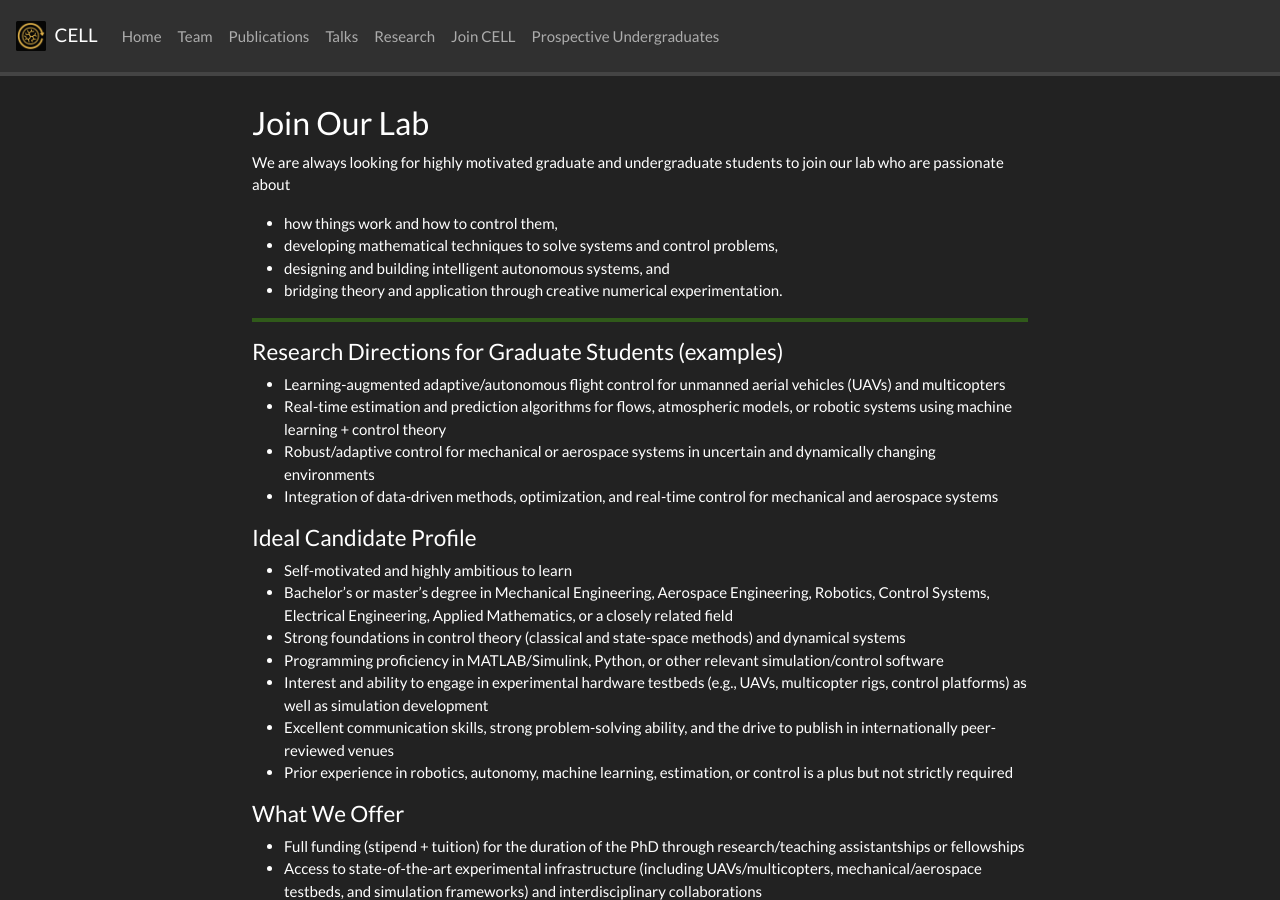
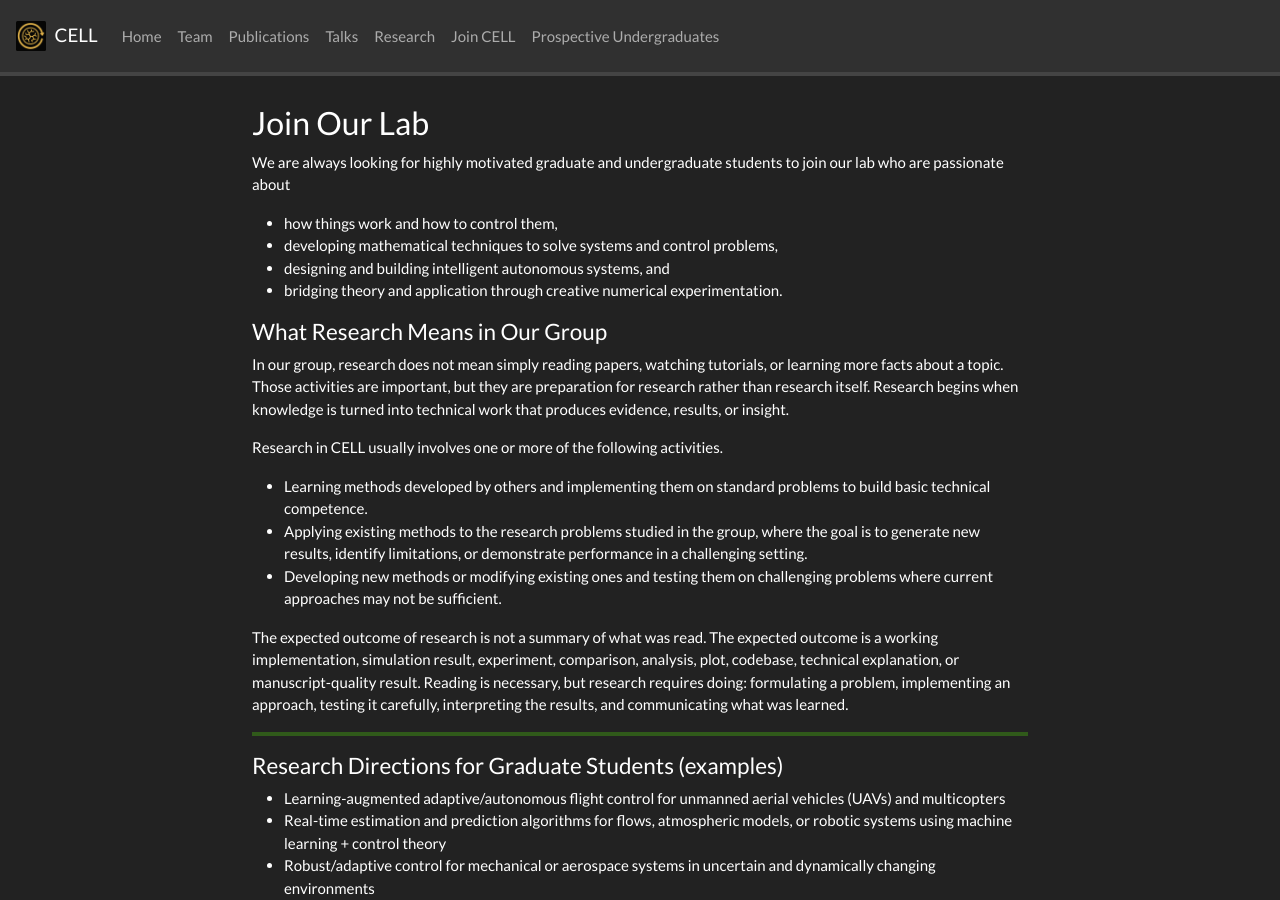
Before and after one commit to estimation-control-learning-laboratory/estimation-control-learning-laboratory.github.io, a Jekyll site: the page built from _pages/join-us.md, in a window 1280 px wide and 900 px high. Built offline with Jekyll 4.4.1, drawn with Linux system fonts in a browser that asks for light colours; nearby versions of some CDN libraries; a style sheet for code colours, icons or effects is not loaded.

Commit message:
Add section on research expectations and activities
Clarify the meaning of research in our group and outline expected outcomes.

```diff
--- a/_pages/join-us.md
+++ b/_pages/join-us.md
@@ -10,6 +10,18 @@ We are always looking for highly motivated graduate and undergraduate students t
 - developing mathematical techniques to solve systems and control problems,
 - designing and building intelligent autonomous systems, and
 - bridging theory and application through creative numerical experimentation.
+
+#### What Research Means in Our Group
+
+In our group, research does not mean simply reading papers, watching tutorials, or learning more facts about a topic. Those activities are important, but they are preparation for research rather than research itself. Research begins when knowledge is turned into technical work that produces evidence, results, or insight.
+
+Research in CELL usually involves one or more of the following activities.
+
+* Learning methods developed by others and implementing them on standard problems to build basic technical competence.
+* Applying existing methods to the research problems studied in the group, where the goal is to generate new results, identify limitations, or demonstrate performance in a challenging setting.
+* Developing new methods or modifying existing ones and testing them on challenging problems where current approaches may not be sufficient.
+
+The expected outcome of research is not a summary of what was read. The expected outcome is a working implementation, simulation result, experiment, comparison, analysis, plot, codebase, technical explanation, or manuscript-quality result. Reading is necessary, but research requires doing: formulating a problem, implementing an approach, testing it carefully, interpreting the results, and communicating what was learned.
 
 <hr style="border: 0; height: 4px; background: #59ff00ff;">
 
```
